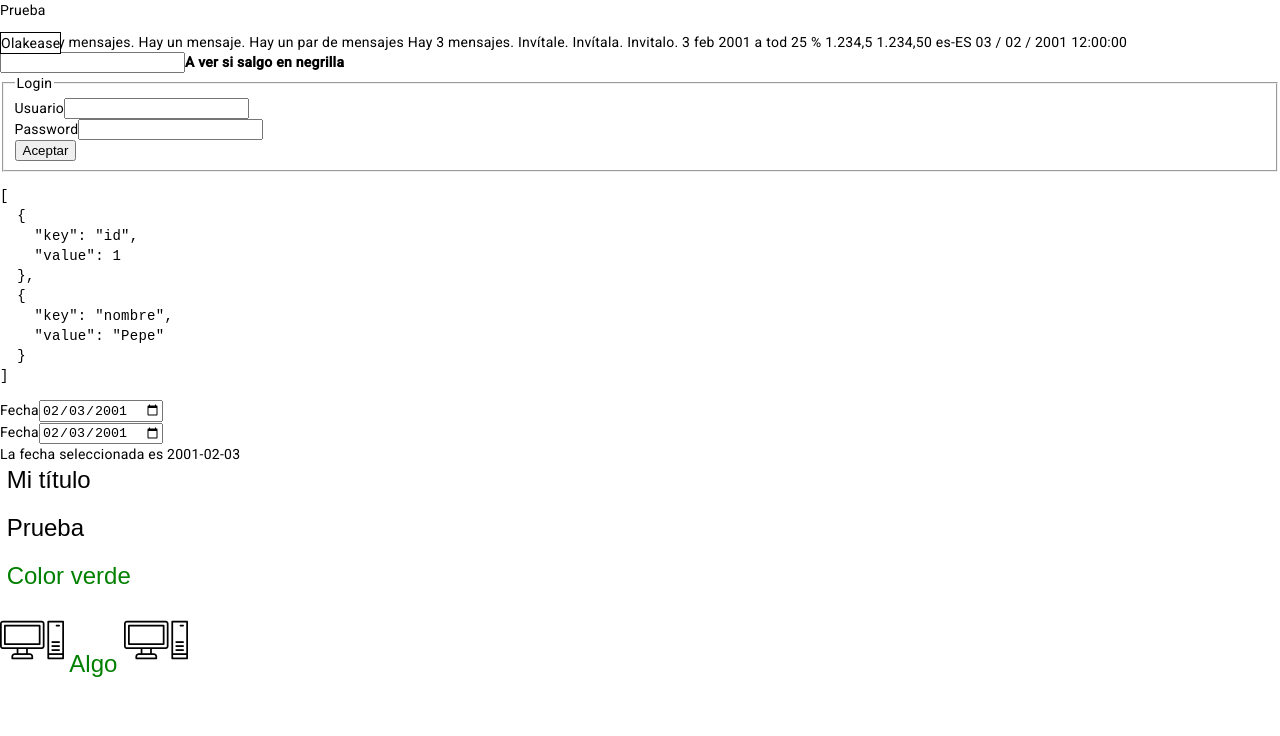
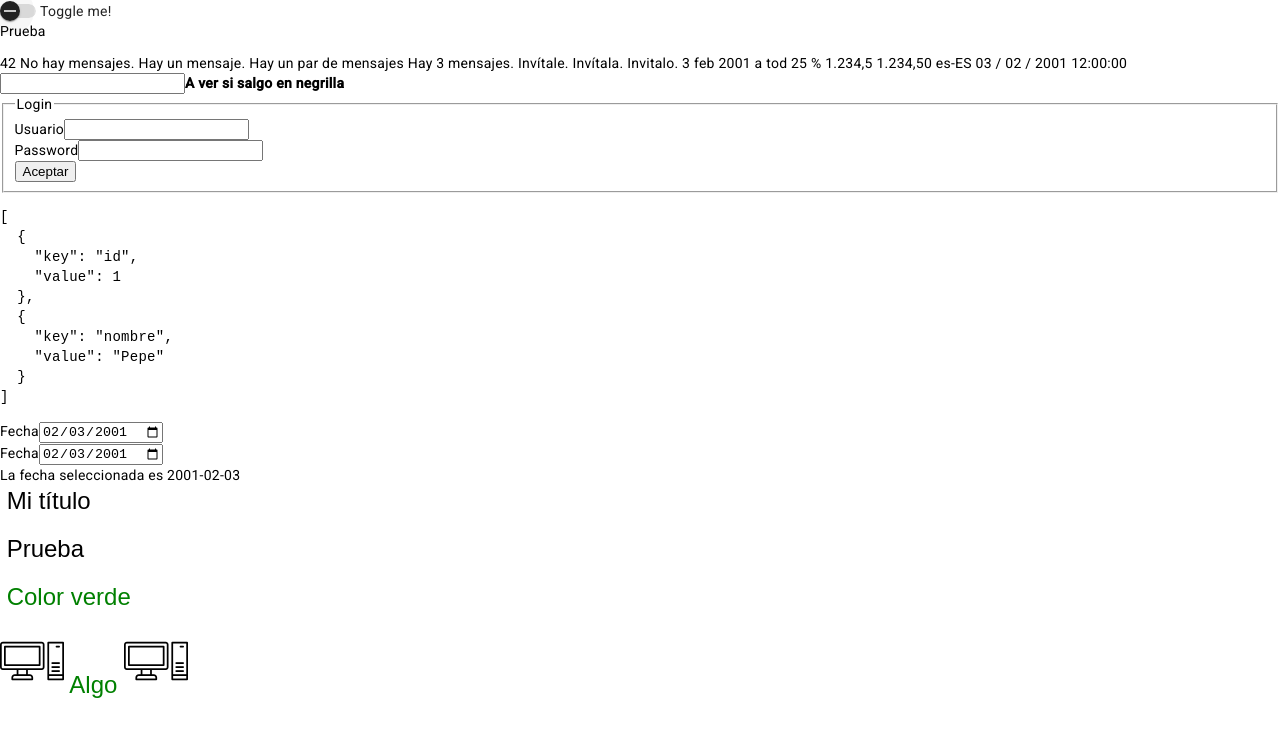
Before and after one commit to javierlete/ejemplos-2023-02, an Angular app: page / in a window 1280 px wide. Shown: the top 736 px of the page. Built offline with nearby package versions, Linux system fonts and the light colour scheme.

Commit message:
Prueba de componente

```diff
--- a/src/app/app.component.html
+++ b/src/app/app.component.html
@@ -1,3 +1,5 @@
+<mat-slide-toggle>Toggle me!</mat-slide-toggle>
+
 <p appCartel="Olakease">Prueba</p>
 
 {{ 200 | iva }}
--- a/src/app/app.module.ts
+++ b/src/app/app.module.ts
@@ -1,4 +1,6 @@
 import '@angular/common/locales/global/es';
+
+import { MatSlideToggleModule } from '@angular/material/slide-toggle';
 
 import { LOCALE_ID, NgModule } from '@angular/core';
 import { BrowserModule } from '@angular/platform-browser';
@@ -30,7 +32,8 @@
   imports: [
     BrowserModule,
     AppRoutingModule,
-    BrowserAnimationsModule
+    BrowserAnimationsModule,
+    MatSlideToggleModule
   ],
   providers: [
     {
```
